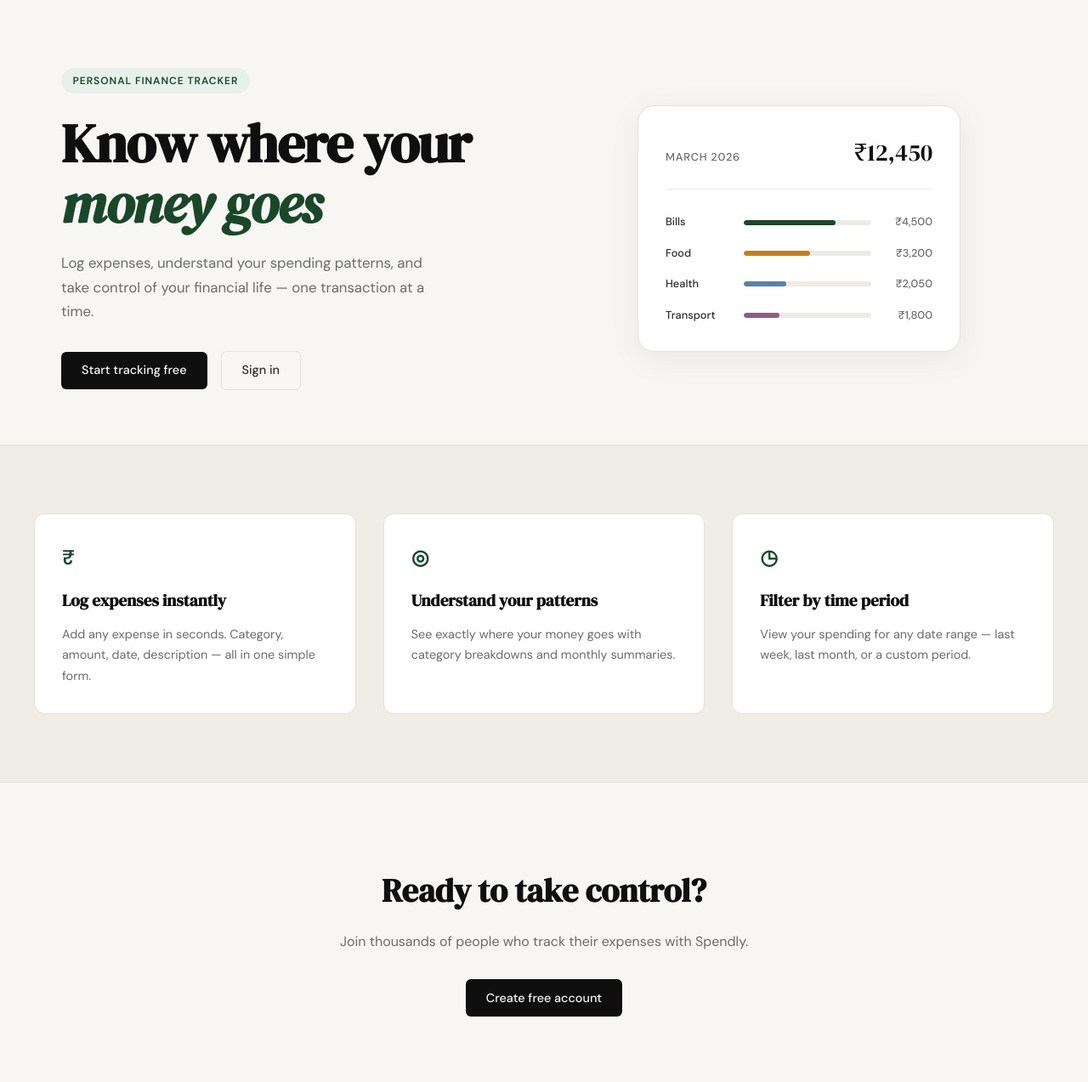
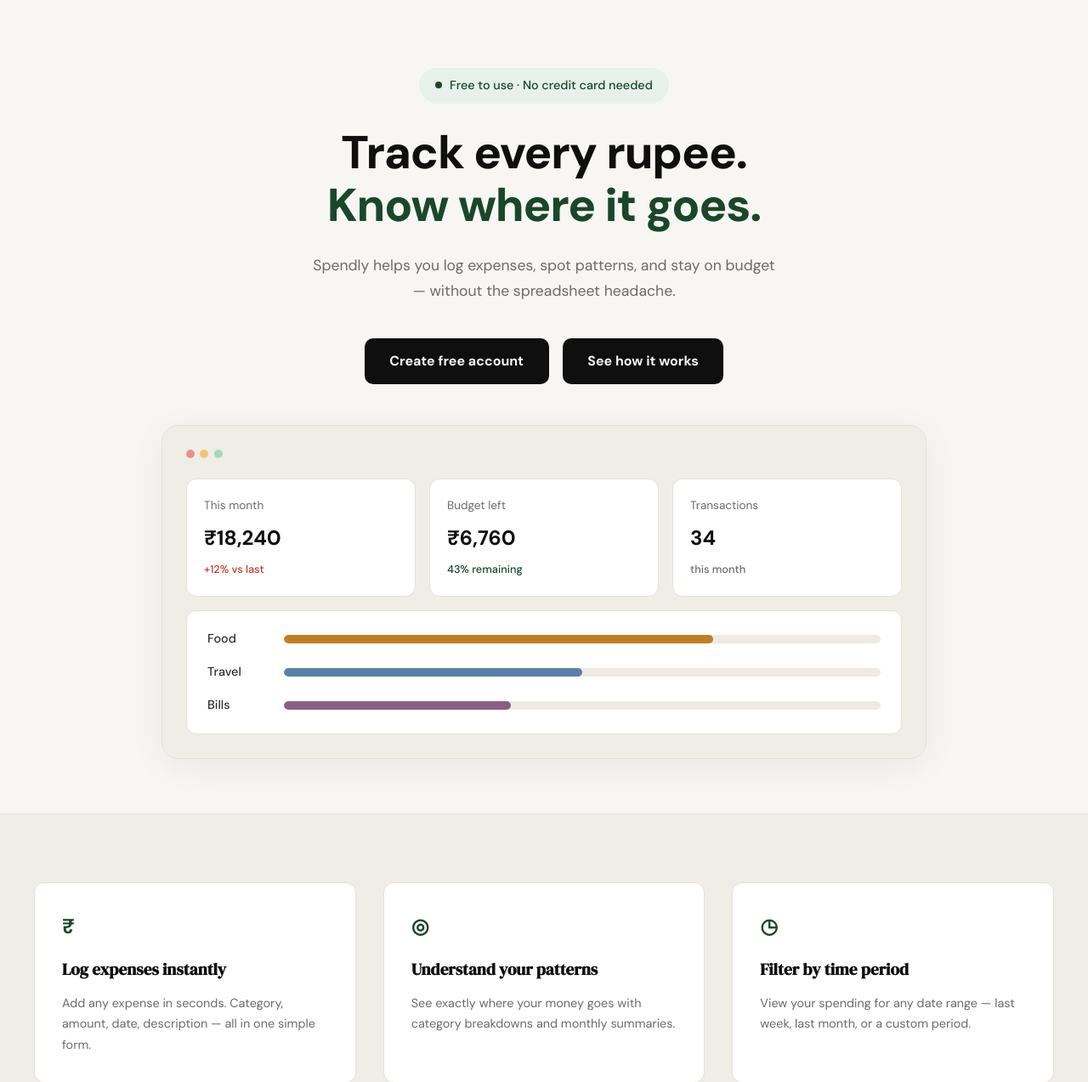
Before and after one commit to Sanyuktarajput26/spendly, a Flask app: page / in a window 1280 px wide. Shown: the part 61-1334 px from the top of the page at 85% size. Run offline with Flask 3, Linux system fonts and the light colour scheme.

Commit message:
landing: redesign hero section to match mockup

```diff
--- /dev/null
+++ b/static/css/landing.css
@@ -0,0 +1,219 @@
+/* ------------------------------------------------------------------ */
+/* Hero (landing page override)                                       */
+/* ------------------------------------------------------------------ */
+
+.hero {
+    display: flex;
+    flex-direction: column;
+    align-items: center;
+    text-align: center;
+    gap: 3rem;
+    padding: 5rem 2rem 4rem;
+    max-width: var(--max-width);
+    margin: 0 auto;
+}
+
+.hero-inner {
+    display: flex;
+    flex-direction: column;
+    align-items: center;
+    max-width: 640px;
+}
+
+.hero-badge {
+    display: inline-flex;
+    align-items: center;
+    gap: 0.55rem;
+    background: var(--accent-light);
+    color: var(--accent);
+    font-size: 0.9rem;
+    font-weight: 500;
+    text-transform: none;
+    letter-spacing: normal;
+    padding: 0.55rem 1.2rem;
+    border-radius: 999px;
+    margin-bottom: 1.75rem;
+}
+
+.hero-badge-dot {
+    width: 8px;
+    height: 8px;
+    border-radius: 50%;
+    background: var(--accent);
+    flex-shrink: 0;
+}
+
+.hero-title {
+    font-family: var(--font-body);
+    font-weight: 800;
+    font-size: clamp(2.25rem, 5.5vw, 3.4rem);
+    line-height: 1.15;
+    letter-spacing: -0.02em;
+    color: var(--ink);
+    margin-bottom: 1.5rem;
+}
+
+.hero-title-accent {
+    color: var(--accent);
+}
+
+.hero-subtitle {
+    font-size: 1.1rem;
+    color: var(--ink-muted);
+    line-height: 1.7;
+    max-width: 560px;
+    margin: 0 auto 2.5rem;
+}
+
+.hero-actions {
+    display: flex;
+    gap: 1rem;
+    justify-content: center;
+    flex-wrap: wrap;
+}
+
+.hero-cta {
+    display: inline-block;
+    background: var(--ink);
+    color: var(--paper);
+    padding: 0.9rem 1.85rem;
+    border-radius: 10px;
+    font-family: var(--font-body);
+    font-size: 1rem;
+    font-weight: 700;
+    text-decoration: none;
+    border: none;
+    cursor: pointer;
+    transition: background 0.2s;
+}
+
+.hero-cta:hover { background: var(--accent); }
+
+/* ------------------------------------------------------------------ */
+/* Hero dashboard mock                                                 */
+/* ------------------------------------------------------------------ */
+
+.hero-visual {
+    width: 100%;
+    display: flex;
+    justify-content: center;
+}
+
+.mock-card {
+    width: 100%;
+    max-width: 900px;
+    background: var(--paper-warm);
+    border: 1px solid var(--border);
+    border-radius: var(--radius-lg);
+    padding: 1.75rem;
+}
+
+.mock-card-dots {
+    display: flex;
+    gap: 0.4rem;
+    margin-bottom: 1.5rem;
+}
+
+.mock-card-dots .dot {
+    width: 10px;
+    height: 10px;
+    border-radius: 50%;
+}
+
+.dot-red { background: #e8918c; }
+.dot-yellow { background: #f0c674; }
+.dot-green { background: #a3d9b8; }
+
+.mock-stats {
+    display: grid;
+    grid-template-columns: repeat(3, 1fr);
+    gap: 1rem;
+    margin-bottom: 1rem;
+}
+
+.mock-stat {
+    background: var(--paper-card);
+    border: 1px solid var(--border);
+    border-radius: var(--radius-md);
+    padding: 1.25rem;
+    display: flex;
+    flex-direction: column;
+    gap: 0.5rem;
+    text-align: left;
+}
+
+.mock-stat-label {
+    font-size: 0.85rem;
+    color: var(--ink-muted);
+}
+
+.mock-stat-value {
+    font-family: var(--font-body);
+    font-weight: 700;
+    font-size: 1.5rem;
+    color: var(--ink);
+}
+
+.mock-stat-sub {
+    font-size: 0.8rem;
+    font-weight: 500;
+    color: var(--ink-muted);
+}
+
+.mock-stat-sub-neg { color: var(--danger); }
+.mock-stat-sub-pos { color: var(--accent); }
+
+.mock-bars-card {
+    background: var(--paper-card);
+    border: 1px solid var(--border);
+    border-radius: var(--radius-md);
+    padding: 1.35rem 1.5rem;
+    display: flex;
+    flex-direction: column;
+    gap: 1rem;
+}
+
+.mock-bar-row {
+    display: grid;
+    grid-template-columns: 70px 1fr;
+    align-items: center;
+    gap: 1.25rem;
+    text-align: left;
+}
+
+.mock-cat {
+    font-size: 0.9rem;
+    font-weight: 500;
+    color: var(--ink-soft);
+}
+
+.mock-bar-track {
+    height: 10px;
+    background: var(--border-soft);
+    border-radius: 999px;
+    overflow: hidden;
+}
+
+.mock-bar {
+    height: 100%;
+    border-radius: 999px;
+}
+
+.mock-bar-food { background: var(--accent-2); }
+.mock-bar-travel { background: #5b7fa6; }
+.mock-bar-bills { background: #8b5e83; }
+
+/* ------------------------------------------------------------------ */
+/* Responsive                                                          */
+/* ------------------------------------------------------------------ */
+
+@media (max-width: 900px) {
+    .hero-visual { display: flex; }
+    .mock-stats { grid-template-columns: 1fr; }
+}
+
+@media (max-width: 600px) {
+    .hero-actions { flex-direction: column; width: 100%; }
+    .hero-cta { text-align: center; }
+    .mock-bar-row { grid-template-columns: 60px 1fr; gap: 0.75rem; }
+}
--- a/templates/landing.html
+++ b/templates/landing.html
@@ -1,60 +1,75 @@
 {% extends "base.html" %}
 
 {% block title %}Spendly — Track Every Rupee{% endblock %}
+
+{% block head %}
+<link href="https://fonts.googleapis.com/css2?family=DM+Serif+Display:ital@0;1&family=DM+Sans:wght@300;400;500;600;700;800&display=swap" rel="stylesheet">
+<link rel="stylesheet" href="{{ url_for('static', filename='css/landing.css') }}">
+{% endblock %}
 
 {% block content %}
 
 <section class="hero">
     <div class="hero-inner">
-        <div class="hero-badge">Personal Finance Tracker</div>
+        <div class="hero-badge">
+            <span class="hero-badge-dot"></span>
+            Free to use · No credit card needed
+        </div>
         <h1 class="hero-title">
-            Know where your<br>
-            <em>money goes</em>
+            Track every rupee.<br>
+            <span class="hero-title-accent">Know where it goes.</span>
         </h1>
         <p class="hero-subtitle">
-            Log expenses, understand your spending patterns,
-            and take control of your financial life —
-            one transaction at a time.
+            Spendly helps you log expenses, spot patterns, and stay
+            on budget — without the spreadsheet headache.
         </p>
         <div class="hero-actions">
-            <a href="{{ url_for('register') }}" class="btn-primary">Start tracking free</a>
-            <a href="{{ url_for('login') }}" class="btn-ghost">Sign in</a>
+            <a href="{{ url_for('register') }}" class="hero-cta">Create free account</a>
+            <a href="#" class="hero-cta">See how it works</a>
         </div>
     </div>
     <div class="hero-visual">
         <div class="mock-card">
-            <div class="mock-card-header">
-                <span class="mock-label">March 2026</span>
-                <span class="mock-total">₹12,450</span>
+            <div class="mock-card-dots">
+                <span class="dot dot-red"></span>
+                <span class="dot dot-yellow"></span>
+                <span class="dot dot-green"></span>
             </div>
-            <div class="mock-bars">
+            <div class="mock-stats">
+                <div class="mock-stat">
+                    <span class="mock-stat-label">This month</span>
+                    <span class="mock-stat-value">₹18,240</span>
+                    <span class="mock-stat-sub mock-stat-sub-neg">+12% vs last</span>
+                </div>
+                <div class="mock-stat">
+                    <span class="mock-stat-label">Budget left</span>
+                    <span class="mock-stat-value">₹6,760</span>
+                    <span class="mock-stat-sub mock-stat-sub-pos">43% remaining</span>
+                </div>
+                <div class="mock-stat">
+                    <span class="mock-stat-label">Transactions</span>
+                    <span class="mock-stat-value">34</span>
+                    <span class="mock-stat-sub">this month</span>
+                </div>
+            </div>
+            <div class="mock-bars-card">
+                <div class="mock-bar-row">
+                    <span class="mock-cat">Food</span>
+                    <div class="mock-bar-track">
+                        <div class="mock-bar mock-bar-food" style="width: 72%"></div>
+                    </div>
+                </div>
+                <div class="mock-bar-row">
+                    <span class="mock-cat">Travel</span>
+                    <div class="mock-bar-track">
+                        <div class="mock-bar mock-bar-travel" style="width: 50%"></div>
+                    </div>
+                </div>
                 <div class="mock-bar-row">
                     <span class="mock-cat">Bills</span>
                     <div class="mock-bar-track">
-                        <div class="mock-bar" style="width: 72%"></div>
+                        <div class="mock-bar mock-bar-bills" style="width: 38%"></div>
                     </div>
-                    <span class="mock-amt">₹4,500</span>
-                </div>
-                <div class="mock-bar-row">
-                    <span class="mock-cat">Food</span>
-                    <div class="mock-bar-track">
-                        <div class="mock-bar mock-bar-2" style="width: 52%"></div>
-                    </div>
-                    <span class="mock-amt">₹3,200</span>
-                </div>
-                <div class="mock-bar-row">
-                    <span class="mock-cat">Health</span>
-                    <div class="mock-bar-track">
-                        <div class="mock-bar mock-bar-3" style="width: 33%"></div>
-                    </div>
-                    <span class="mock-amt">₹2,050</span>
-                </div>
-                <div class="mock-bar-row">
-                    <span class="mock-cat">Transport</span>
-                    <div class="mock-bar-track">
-                        <div class="mock-bar mock-bar-4" style="width: 28%"></div>
-                    </div>
-                    <span class="mock-amt">₹1,800</span>
                 </div>
             </div>
         </div>
```
